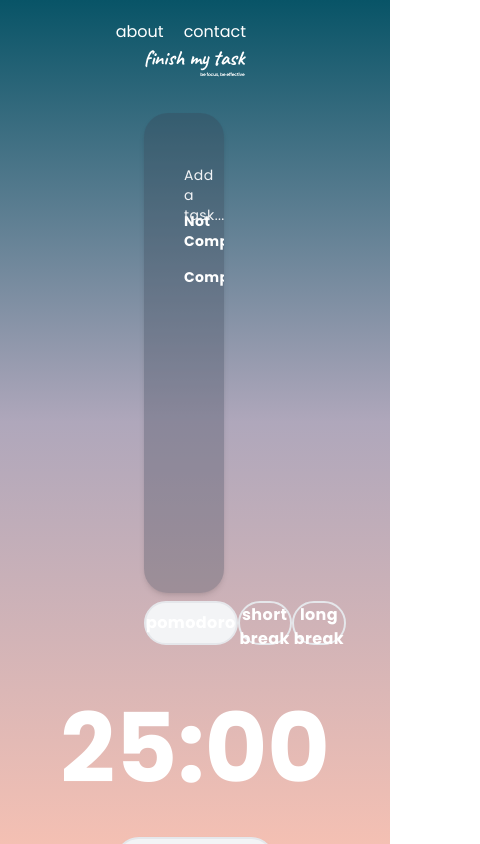
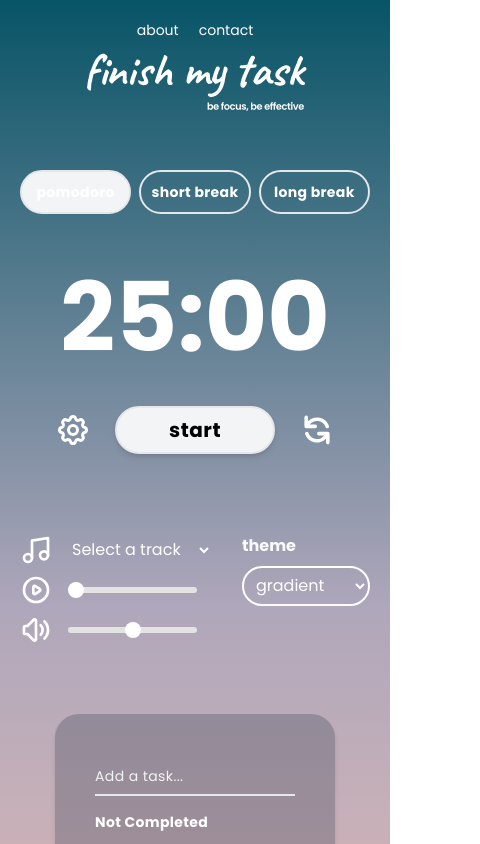
Before and after one commit to leecamm/finish-my-task, a Next.js app: page / in a window 390 px wide. Shown: the top 844 px of the page, 480 px wide, since content can reach past the window. Built offline with nearby package versions, Linux system fonts and the light colour scheme.

Commit message:
feat: mobile responsive

```diff
--- a/components/ChangeBackground.jsx
+++ b/components/ChangeBackground.jsx
@@ -25,10 +25,10 @@ const ChangeBackground = ({ handleSelected }) => {
   ];
   return (
     <div className="flex flex-col pt-10">
-      <p className="font-semibold text-lg text-gray-50">theme</p>
+      <p className="font-semibold md:text-lg text-gray-50">theme</p>
       <select
         onChange={handleSelected}
-        className="w-36 h-10 border-2 bg-gray-100 bg-opacity-0 text-white mt-2 rounded-full pl-2 border-white hover:border-gray-100 cursor-pointer"
+        className="w-32 md:w-36 h-10 border-2 bg-gray-100 bg-opacity-0 text-white mt-2 rounded-full pl-2 border-white hover:border-gray-100 cursor-pointer"
       >
         {css.map((item) => (
           <option
--- a/components/Header.jsx
+++ b/components/Header.jsx
@@ -4,17 +4,17 @@ import { default as logo } from "../public/static/logo.svg";
 
 const Header = () => {
   return (
-    <div>
-      <div className="flex gap-x-5 justify-end pt-5">
+    <div className="">
+      <div className="flex gap-x-5 md:justify-end pt-5 justify-center">
         <a href="#about">
-          <p className="font-medium text-white">about</p>
+          <p className="font-medium text-white text-sm md:text-base">about</p>
         </a>
         <a href="#contact">
-          <p className="font-medium text-white">contact</p>
+          <p className="font-medium text-white text-sm md:text-base">contact</p>
         </a>
       </div>
-      <div className="cursor-pointer">
-        <Image src={logo} alt="logo" width={318} height={106} />
+      <div className="cursor-pointer logo flex justify-center mx-auto mb-14 md:m-0">
+        <Image src={logo} alt="logo" />
       </div>
     </div>
   );
--- a/components/Pomodoro.jsx
+++ b/components/Pomodoro.jsx
@@ -6,7 +6,7 @@ import Timer from "./Timer";
 import AudioPlayer from "./AudioPlayer";
 import ChangeBackground from "./ChangeBackground";
 
-const Pomodoro = ({ handleSelectedImg }) => {
+const Pomodoro = ({ handleSelectedImg, className }) => {
   const [pomodoro, setPomodoro] = useState(25);
   const [shortBreak, setShortBreak] = useState(5);
   const [longBreak, setLongBreak] = useState(15);
@@ -150,7 +150,9 @@ const Pomodoro = ({ handleSelectedImg }) => {
   }, [seconds, pomodoro, shortBreak, longBreak, ticking]);
 
   return (
-    <div className="md:col-start-5 md:col-span-4 lg:col-start-6 lg:col-span-5 ">
+    <div
+      className={`md:col-start-5 md:col-span-4 lg:col-start-6 lg:col-span-5 mb-10 ${className}`}
+    >
       <Timer
         stage={stage}
         switchStage={switchStage}
--- a/components/Timer.jsx
+++ b/components/Timer.jsx
@@ -15,7 +15,7 @@ const Timer = ({
   const options = ["pomodoro", "short break", "long break"];
   return (
     <div>
-      <div className="flex justify-between">
+      <div className="flex justify-between gap-2 md:gap-0">
         {options.map((option, index) => {
           return (
             <button
@@ -23,7 +23,7 @@ const Timer = ({
               onClick={() => switchStage(index)}
               className={`${
                 index === stage ? "text-gray-900 bg-gray-100" : ""
-              } w-40 h-11 border-2 rounded-full font-semibold tracking-wide text-white  hover:text-gray-900 hover:bg-gray-100 active:text-gray-900 active:bg-gray-100`}
+              } w-36 md:w-40 h-11 border-2 rounded-full font-semibold text-sm md:text-base tracking-wide text-white  hover:text-gray-900 hover:bg-gray-100 active:text-gray-900 active:bg-gray-100`}
             >
               {option}
             </button>
--- a/components/Todo.jsx
+++ b/components/Todo.jsx
@@ -5,7 +5,7 @@ import cx from "classnames";
 import IconCheck from "./icons/IconCheck";
 import IconDelete from "./icons/IconDelete";
 
-const Todo = () => {
+const Todo = ({ className }) => {
   const [todoItem, setTodoItem] = useState("");
   const [items, setItems] = useState(localStorage.getItem("todoItems") || []);
 
@@ -56,8 +56,10 @@ const Todo = () => {
   };
 
   return (
-    <div className="h-[30rem] md:col-span-4 lg:col-span-4 mt-7">
-      <div className=" rounded-3xl p-10 bg-gray-700 bg-opacity-30 shadow-md w-3/4 h-full tracking-wide overflow-y-scroll no-scrollbar">
+    <div
+      className={`h-[30rem] md:col-span-4 lg:col-span-4 my-5 md:mb-0 md:mt-7 flex justify-center md:justify-start ${className}`}
+    >
+      <div className=" rounded-3xl p-10 bg-gray-700 bg-opacity-30 shadow-md w-4/5 md:w-3/4 h-full tracking-wide overflow-y-scroll no-scrollbar">
         <form
           onSubmit={handleAdd}
           className="relative z-0 w-full mb-4 group"
--- a/pages/index.js
+++ b/pages/index.js
@@ -16,8 +16,8 @@ const Home = () => {
     },
   ];
   const baseStyle = {
-    width: "100vw",
-    height: "100vh",
+    minWidth: "100vw",
+    minHeight: "100vh",
   };
 
   const [selectedImg, setSelectedImg] = useState(css[0]);
@@ -26,25 +26,19 @@ const Home = () => {
   };
 
   return (
-    <div className="px-36" style={{ ...baseStyle, ...selectedImg }}>
+    <div className="px-5 lg:px-36 bg" style={{ ...baseStyle, ...selectedImg }}>
       <Head>
         <title>Finish My Task</title>
         <link rel="icon" href="/favicon.ico" />
       </Head>
       <Header />
       <div className="grid grid-cols-1 md:grid-cols-8 lg:grid-cols-10 gap-2 md:gap-6 lg:gap-10">
-        <Todo />
-        <Pomodoro handleSelectedImg={handleSelected} />
+        <Todo className="order-2 md:order-1" />
+        <Pomodoro
+          handleSelectedImg={handleSelected}
+          className="order-1 md:order-2"
+        />
       </div>
-      {/* <div>
-        <select onChange={handleSelected}>
-          {css.map((item) => (
-            <option key={item.title} value={JSON.stringify(item)}>
-              {item.title}
-            </option>
-          ))}
-        </select>
-      </div> */}
     </div>
   );
 };
--- a/styles/globals.css
+++ b/styles/globals.css
@@ -31,6 +31,44 @@
   );
 } */
 
+body,
+html {
+  height: 100%;
+  /*FireFox*/
+  scrollbar-width: none;
+  /*IE10+*/
+  -ms-overflow-style: -ms-autohiding-scrollbar;
+}
+
+html::-webkit-scrollbar {
+  /*Chrome, Safari, Edge*/
+  display: none;
+}
+
+.bg {
+  /* Full height */
+  height: 100%;
+
+  /* Center and scale the image nicely */
+  background-position: center;
+  background-repeat: no-repeat;
+  background-size: cover;
+}
+
 .done {
   text-decoration: line-through;
 }
+
+@media screen and (max-width: 640px) {
+  .logo {
+    width: 223px;
+    height: 74.2px;
+  }
+}
+
+@media screen and (min-width: 640px) {
+  .logo {
+    width: 318px;
+    height: 106px;
+  }
+}
```
